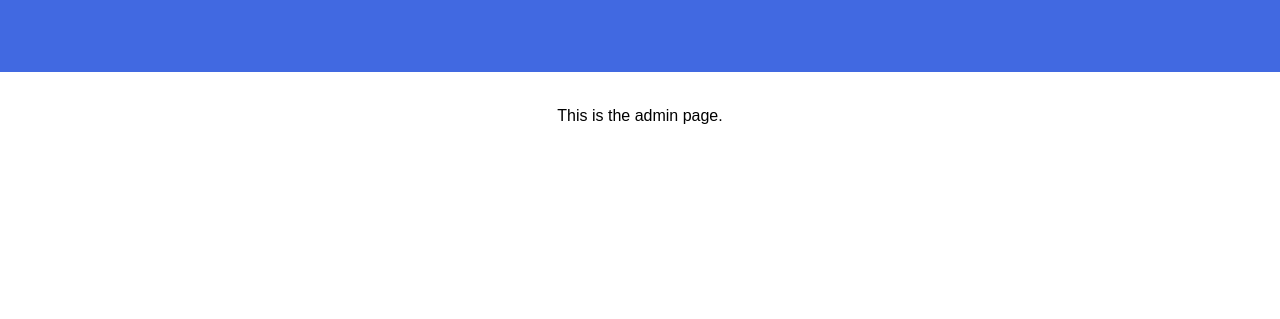
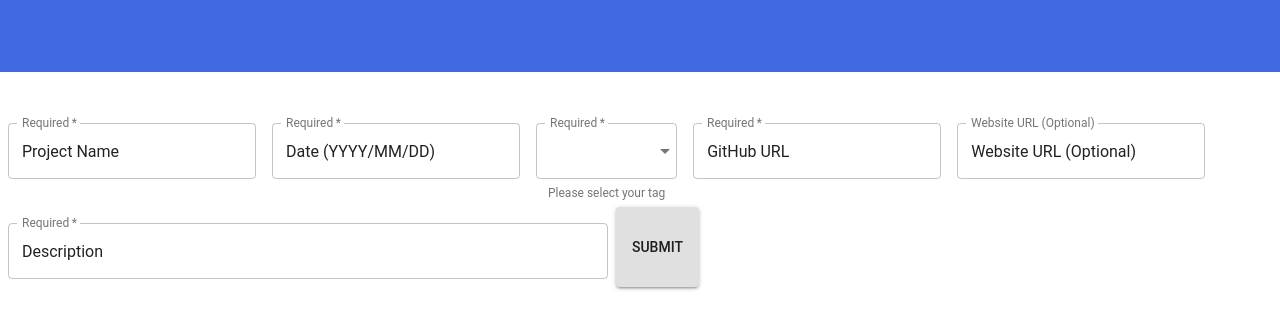
Before and after one commit to jamesctucker/portfolio_website_demo, a React app: page /#/admin in a window 1280 px wide. Shown: the part 93-412 px from the top of the page. Built offline with nearby package versions, Linux system fonts and the light colour scheme.

Commit message:
added textfields to the admin page

```diff
--- a/src/components/Admin/Admin.js
+++ b/src/components/Admin/Admin.js
@@ -1,6 +1,10 @@
 import React, { Component } from 'react';
 import { connect } from 'react-redux';
 import './Admin.css';
+import Footer from './../Footer/Footer';
+import TextFields from './../Admin/TextFields';
+import Input from '@material-ui/core/Input';
+
 
 class Admin extends Component {
     render() {
@@ -9,7 +13,10 @@ class Admin extends Component {
                 <header id='admin-header'>
                     <h1>Admin</h1>
                 </header>
-                <p>This is the admin page.</p>
+                <div>
+                    <TextFields />
+                    <Footer />
+                </div>
             </div>
         )
     }
--- /dev/null
+++ b/src/components/Admin/TextFields.js
@@ -0,0 +1,170 @@
+import React from 'react';
+import PropTypes from 'prop-types';
+import classNames from 'classnames';
+import { withStyles } from '@material-ui/core/styles';
+import MenuItem from '@material-ui/core/MenuItem';
+import TextField from '@material-ui/core/TextField';
+import Button from '@material-ui/core/Button';
+
+const styles = theme => ({
+    container: {
+        display: 'flex',
+        flexWrap: 'wrap',
+    },
+    textField: {
+        marginLeft: theme.spacing.unit,
+        marginRight: theme.spacing.unit,
+    },
+    descriptionField: {
+        marginLeft: theme.spacing.unit,
+        marginRight: theme.spacing.unit,
+        width: 600,
+    },
+    dense: {
+        marginTop: 16,
+    },
+    menu: {
+        width: 200,
+    },
+    // button: {
+    //     width: 80,
+    //     height: 50,
+    //     marginLeft: theme.spacing.unit,
+    //     marginRight: theme.spacing.unit,
+    // }
+});
+
+const tag = [
+    {
+        value: 'React',
+        label: 'React',
+    },
+    {
+        value: 'jQuery',
+        label: 'jQuery',
+    },
+    {
+        value: 'Node',
+        label: 'Node',
+    },
+    {
+        value: 'SQL',
+        label: 'SQL',
+    },
+    {
+        value: 'Redux',
+        label: 'Redux',
+    },
+    {
+        value: 'HTML',
+        label: 'HTML',
+    },
+];
+
+class TextFields extends React.Component {
+    state = {
+        name: 'Project Name',
+        date: 'Date (YYYY/MM/DD)',
+        tag: 'Select a Tag',
+        github: 'GitHub URL',
+        website: 'Website URL (Optional)',
+        description: 'Description',
+    };
+
+    handleChange = name => event => {
+        this.setState({
+            [name]: event.target.value,
+        });
+    };
+
+    render() {
+        const { classes } = this.props;
+
+        return (
+            <form className={classes.container} noValidate autoComplete="off">
+                <TextField
+                    required
+                    id="outlined-name"
+                    label="Required"
+                    className={classes.textField}
+                    value={this.state.name}
+                    onChange={this.handleChange('name')}
+                    margin="normal"
+                    variant="outlined"
+                />
+                <TextField
+                    required
+                    id="outlined-date"
+                    label="Required"
+                    className={classes.textField}
+                    value={this.state.date}
+                    onChange={this.handleChange('date')}
+                    margin="normal"
+                    variant="outlined"
+                />
+                <TextField
+                    required
+                    id="outlined-name"
+                    select
+                    label="Required"
+                    className={classes.textField}
+                    value={this.state.tag}
+                    onChange={this.handleChange('tag')}
+                    variant='outlined'
+                    margin="normal"
+                    SelectProps={{
+                        MenuProps: {
+                            className: classes.menu,
+                        },
+                    }}
+                    helperText="Please select your tag"
+                    margin="normal"
+                >
+                    {tag.map(option => (
+                        <MenuItem key={option.value} value={option.value}>
+                            {option.label}
+                        </MenuItem>
+                    ))}
+                </TextField>
+                <TextField
+                    required
+                    id="outlined-github"
+                    label="Required"
+                    className={classes.textField}
+                    value={this.state.github}
+                    onChange={this.handleChange('github')}
+                    margin="normal"
+                    variant="outlined"
+                />
+                <TextField
+                    id="outlined-website"
+                    label="Website URL (Optional)"
+                    className={classes.textField}
+                    value={this.state.website}
+                    onChange={this.handleChange('website')}
+                    margin="normal"
+                    variant="outlined"
+                />
+                <TextField
+                    required
+                    id="outlined-description"
+                    label="Required"
+                    className={classes.descriptionField}
+                    value={this.state.description}
+                    onChange={this.handleChange('description')}
+                    margin="normal"
+                    variant="outlined"
+                />
+                <Button className={classes.button}
+                    variant='contained'>Submit</Button>
+
+            </form>
+        );
+    }
+}
+
+TextFields.propTypes = {
+    classes: PropTypes.object.isRequired,
+};
+
+export default withStyles(styles)(TextFields);
--- a/src/components/App/App.css
+++ b/src/components/App/App.css
@@ -8,6 +8,14 @@
   height: 125px;
   padding: 20px;
   margin-bottom: 35px;
+  color: white;
+}
+
+#app-footer {
+  background-color: royalblue;
+  height: 125px;
+  padding: 20px;
+  margin-top: 35px;
   color: white;
 }
 
--- /dev/null
+++ b/src/components/Footer/Footer.js
@@ -0,0 +1,20 @@
+import React, { Component } from 'react';
+import { connect } from 'react-redux';
+
+class Footer extends Component {
+    render() {
+        return (
+            <footer id='app-footer'>
+                <div id='footer-container'>
+                    <h1 id='footer-text'>footer</h1>
+                </div>
+            </footer>
+        )
+    }
+}
+
+const mapStoreToProps = reduxStore => ({
+    reduxStore,
+});
+
+export default connect(mapStoreToProps)(Footer);
--- a/src/components/Portfolio/PortfolioPage.js
+++ b/src/components/Portfolio/PortfolioPage.js
@@ -2,6 +2,7 @@ import React, { Component } from 'react';
 import { connect } from 'react-redux';
 import PortfolioList from './PortfolioList';
 import Header from './../Header/Header';
+import Footer from './../Footer/Footer';
 import './PortfolioPage.css';
 // import PropTypes from 'prop-types';
 import Grid from '@material-ui/core/Grid';
@@ -32,6 +33,7 @@ class PortfolioPage extends Component {
                         ))}
                     </Grid>
                 </Paper>
+                <Footer />
             </div>
         )
     }
```
Also changed, not shown: src/components/Admin/Admin.css (line endings or trailing spaces), src/components/Portfolio/PortfolioPage.css (line endings or trailing spaces).
